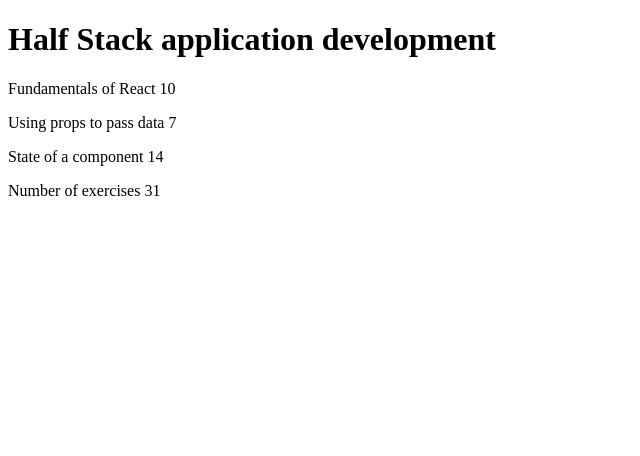
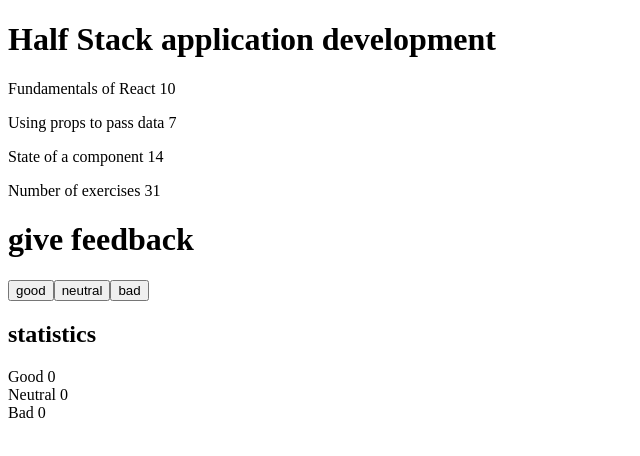
Before and after one commit to Booxmin/FSO-part1, a React app: page / in a window 1280 px wide. Shown: the top 456 px of the page, without its empty margins (0-640 px from the left). Built offline with nearby package versions, Linux system fonts and the light colour scheme; the HTML template or start-up script is replaced by a standard one.

Commit message:
unicafe step1

```diff
--- a/src/App.jsx
+++ b/src/App.jsx
@@ -1,3 +1,5 @@
+import Unicafe from "./Unicafe";
+
 const App = () => {
   const course = {
     name: "Half Stack application development",
@@ -57,6 +59,7 @@
         <Content key={index} part={part.name} exercises={part.exercises} />
       ))}
       <Total />
+      <Unicafe/>
     </div>
   );
 };
--- /dev/null
+++ b/src/Unicafe.jsx
@@ -0,0 +1,44 @@
+import { useState } from "react";
+
+const Display = (props) => <div>{props.name} {props.value}</div>;
+
+const Button = (props) => (
+  <button onClick={props.handleClick}>{props.text}</button>
+);
+
+const Unicafe = () => {
+  // save clicks of each button to its own state
+  const [good, setGood] = useState(0);
+  const [neutral, setNeutral] = useState(0);
+  const [bad, setBad] = useState(0);
+
+  const setToGood = (newValue) => {
+    console.log("value now", newValue);
+    setGood(newValue);
+  };
+
+  const setToNeutral = (newValue) => {
+    console.log("value now", newValue);
+    setNeutral(newValue);
+  };
+
+  const setToBad = (newValue) => {
+    console.log("value now", newValue);
+    setBad(newValue);
+  };
+
+  return (
+    <div>
+      <h1>give feedback</h1>
+      <Button handleClick={() => setToGood(good + 1)} text="good" />
+      <Button handleClick={() => setToNeutral(neutral + 1)} text="neutral" />
+      <Button handleClick={() => setToBad(bad + 1)} text="bad" />
+      <h2>statistics</h2>
+      <Display value={good} name="Good"/>
+      <Display value={neutral} name="Neutral"/>
+      <Display value={bad} name="Bad"/>
+    </div>
+  );
+};
+
+export default Unicafe;
```
Also changed, not shown: image.png (deleted), 1 other file (tests, documents, lock files or other folders).
